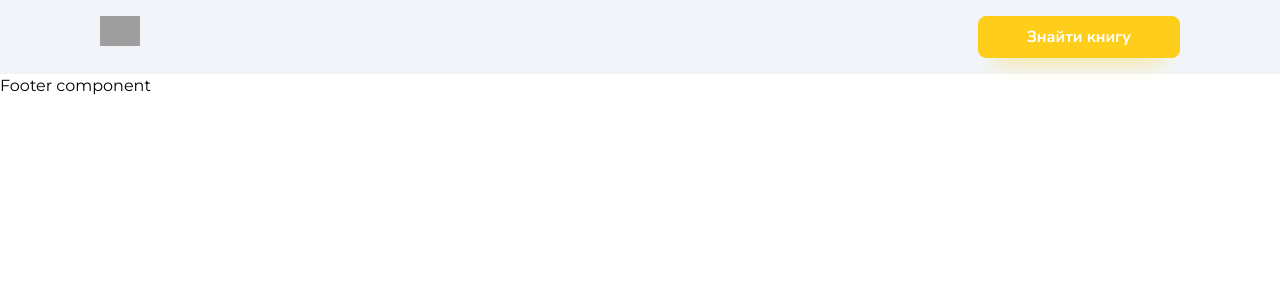
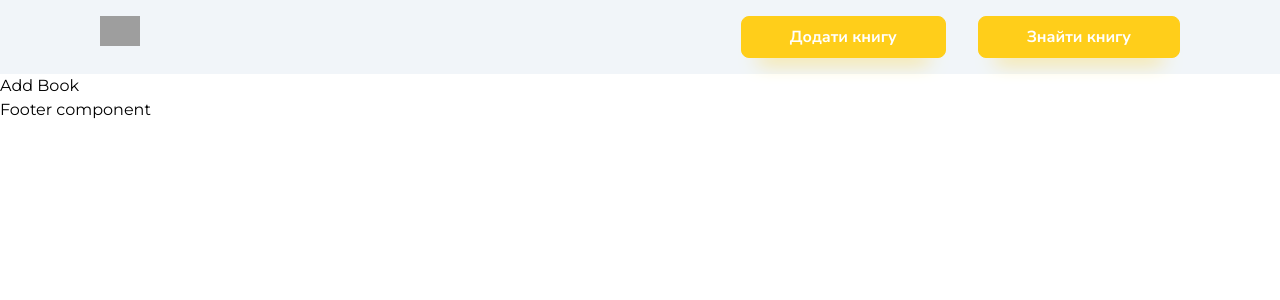
Before and after one commit to RostikNovosad/bookswap-nuxt, a Nuxt app: page /add in a window 1280 px wide. Shown: the top 300 px of the page. Built offline with nearby package versions, Linux system fonts and the light colour scheme; grey boxes are pictures that could not be loaded.

Commit message:
add page to add book

```diff
--- a/components/general/BHeader.vue
+++ b/components/general/BHeader.vue
@@ -7,6 +7,9 @@
     </div>
     <div class="flex gap-8">
       <BButton>
+        <nuxt-link to="/add">Додати книгу</nuxt-link>
+      </BButton>
+      <BButton>
         <nuxt-link to="/catalog">Знайти книгу</nuxt-link>
       </BButton>
     </div>
--- /dev/null
+++ b/pages/add.vue
@@ -0,0 +1,3 @@
+<template>
+  <h1>Add Book</h1>
+</template>
```
